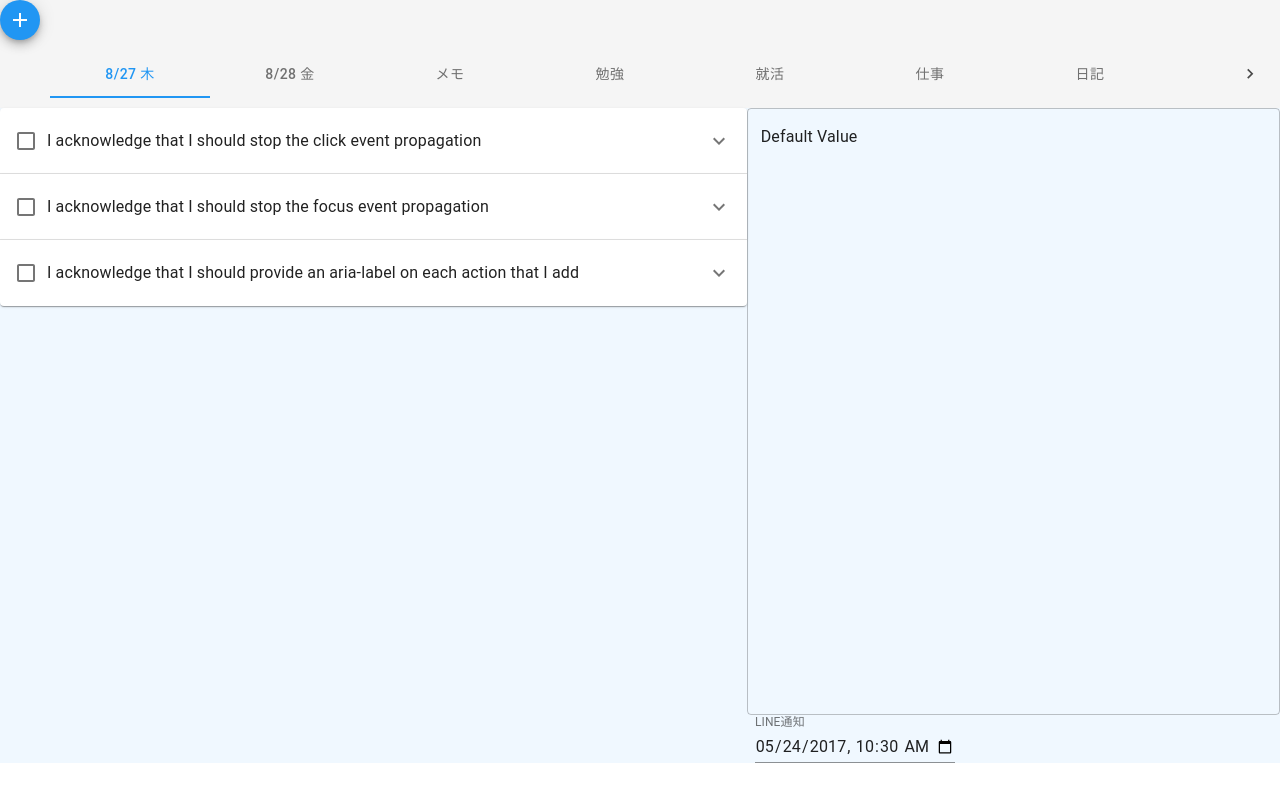
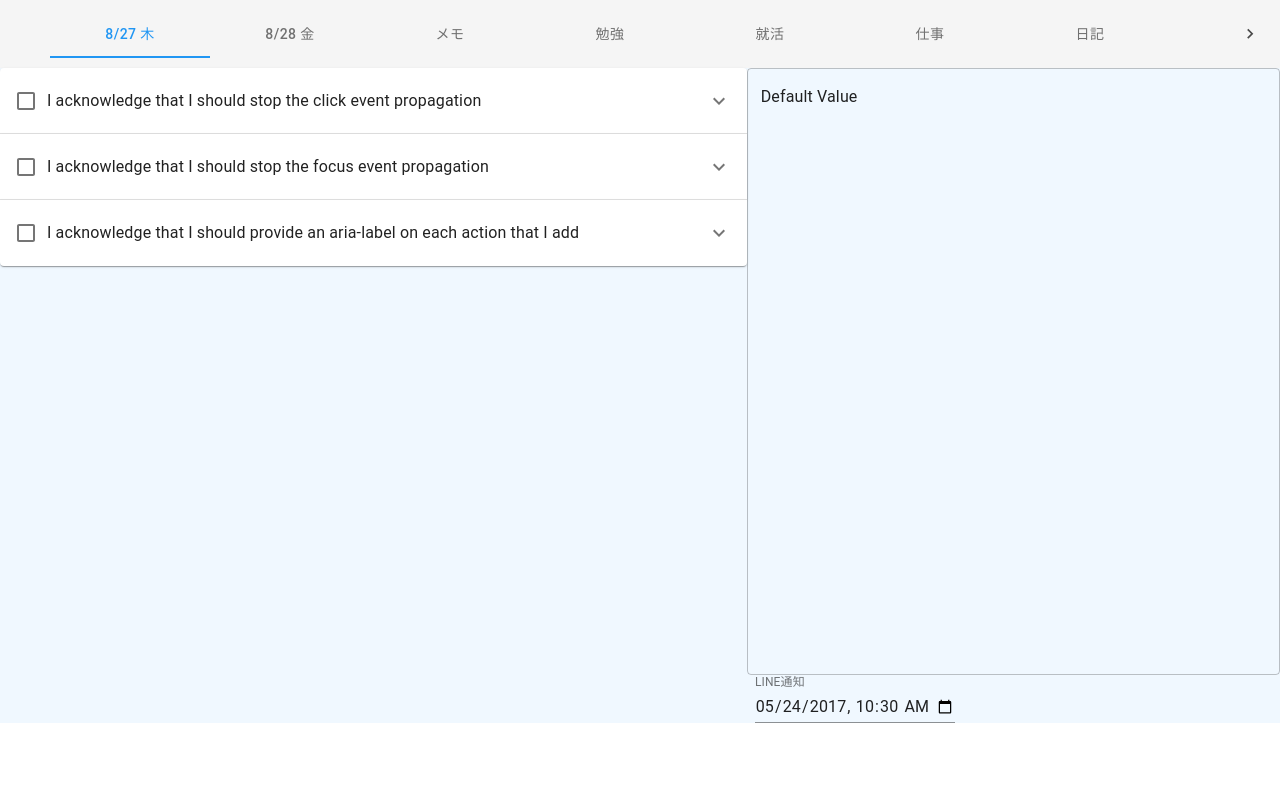
Before and after one commit to haru890/Flip_List, a React (Create React App) app in the folder react-app/: page / in a window 1280 px wide. Built offline with nearby package versions, Linux system fonts and the light colour scheme; no server answers.

Commit message:
タブ欄からadd iconを削除

```diff
--- a/react-app/src/components/ScrollableTabs.tsx
+++ b/react-app/src/components/ScrollableTabs.tsx
@@ -10,7 +10,6 @@ import {
 import React, { ChangeEvent, FC, ReactNode, useEffect, useState } from "react";
 import { fetchTabs } from "../api/tab";
 import { Tab as _Tab } from "../models/tab";
-import AddButtonIcon from "./AddButtonIcon";
 
 interface Props {
   children?: ReactNode;
@@ -58,7 +57,6 @@ const ScrollableTabs = () => {
   return (
     <div>
       <AppBar position="static" color="default">
-        <AddButtonIcon />
         <Tabs
           value={value}
           onChange={handleChange}
```
